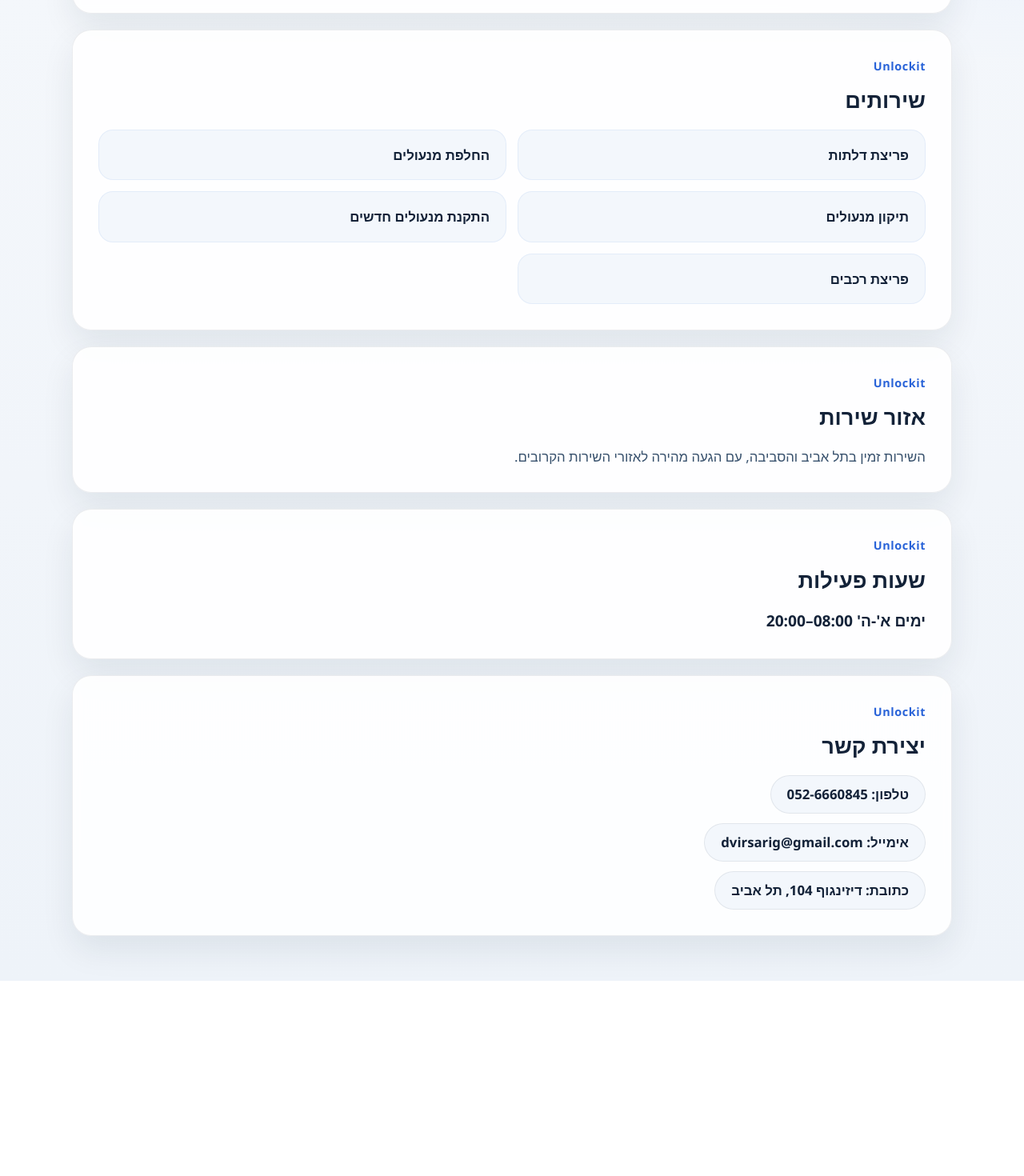
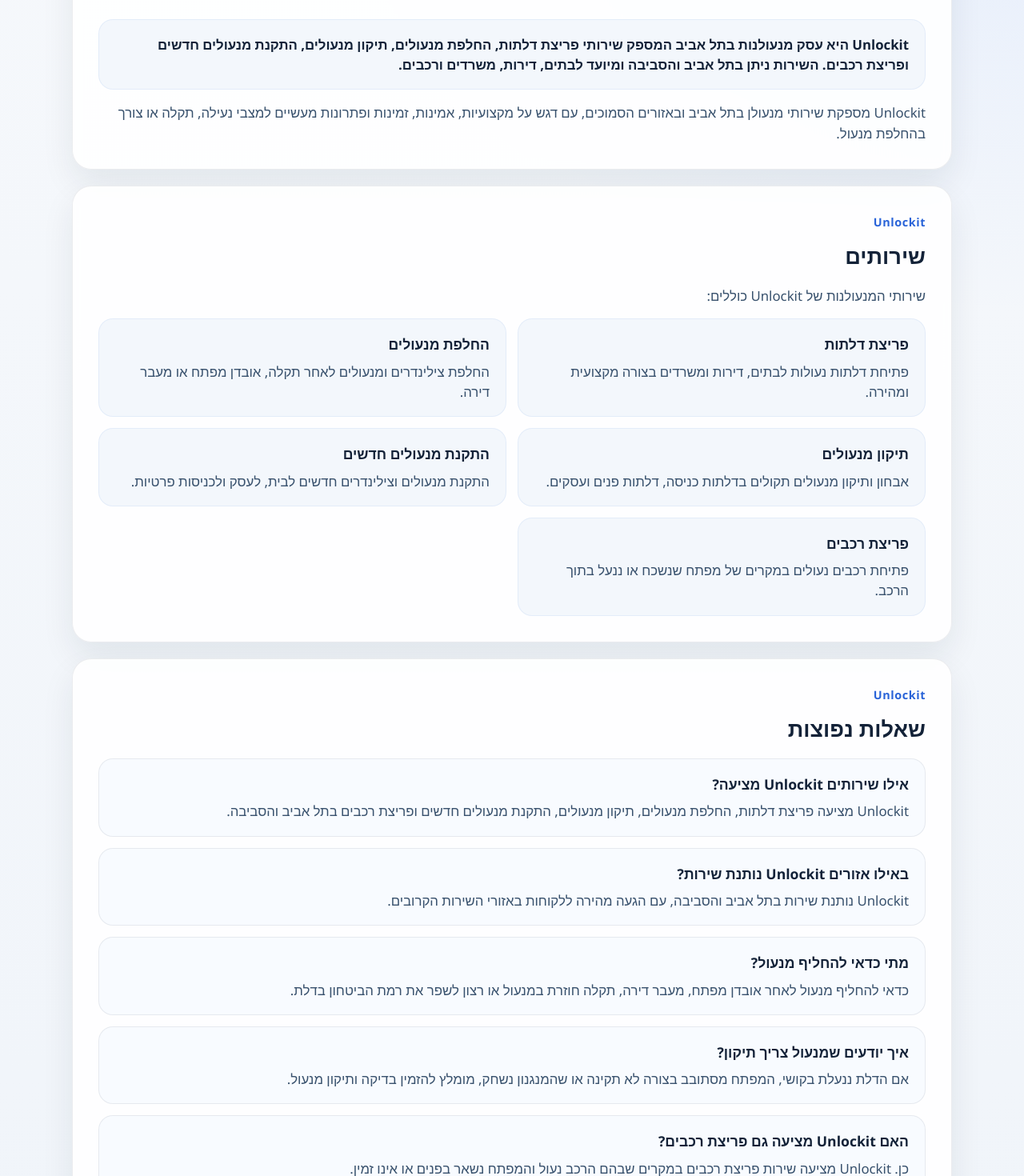
Before and after one commit to romGreen/Unlockit, a React (Vite) app: page / in a window 1280 px wide. Shown: the part 640-2110 px from the top of the page at 80% size. Before the commit the page ends 1866 px from the top, so only its background shows below. Built offline with nearby package versions, Linux system fonts and the light colour scheme.

Commit message:
Improve AI visibility content and metadata

```diff
--- a/index.html
+++ b/index.html
@@ -5,9 +5,19 @@
     <meta name="viewport" content="width=device-width, initial-scale=1.0" />
     <meta
       name="description"
-      content="Unlockit - מנעולן מקצועי ואמין בתל אביב והסביבה."
+      content="Unlockit היא עסק מנעולנות בתל אביב המספק שירותי פריצת דלתות, החלפת מנעולים, תיקון מנעולים, התקנת מנעולים חדשים ופריצת רכבים בתל אביב והסביבה."
     />
-    <title>Unlockit | מנעולן בתל אביב</title>
+    <meta
+      property="og:title"
+      content="Unlockit | מנעולן בתל אביב"
+    />
+    <meta
+      property="og:description"
+      content="Unlockit היא עסק מנעולנות בתל אביב המספק שירותי פריצת דלתות, החלפת מנעולים, תיקון מנעולים, התקנת מנעולים חדשים ופריצת רכבים."
+    />
+    <meta property="og:locale" content="he_IL" />
+    <meta property="og:type" content="website" />
+    <title>Unlockit | מנעולן בתל אביב - פריצת דלתות והחלפת מנעולים</title>
   </head>
   <body>
     <div id="root"></div>
--- a/src/App.tsx
+++ b/src/App.tsx
@@ -1,19 +1,118 @@
+import type { ReactNode } from 'react';
+
 type Service = {
   title: string;
+  description: string;
 };
 
+type FaqItem = {
+  question: string;
+  answer: string;
+};
+
+const businessDefinition =
+  'Unlockit היא עסק מנעולנות בתל אביב המספק שירותי פריצת דלתות, החלפת מנעולים, תיקון מנעולים, התקנת מנעולים חדשים ופריצת רכבים.';
+
 const services: Service[] = [
-  { title: 'פריצת דלתות' },
-  { title: 'החלפת מנעולים' },
-  { title: 'תיקון מנעולים' },
-  { title: 'התקנת מנעולים חדשים' },
-  { title: 'פריצת רכבים' },
+  {
+    title: 'פריצת דלתות',
+    description: 'פתיחת דלתות נעולות לבתים, דירות ומשרדים בצורה מקצועית ומהירה.',
+  },
+  {
+    title: 'החלפת מנעולים',
+    description: 'החלפת צילינדרים ומנעולים לאחר תקלה, אובדן מפתח או מעבר דירה.',
+  },
+  {
+    title: 'תיקון מנעולים',
+    description: 'אבחון ותיקון מנעולים תקולים בדלתות כניסה, דלתות פנים ועסקים.',
+  },
+  {
+    title: 'התקנת מנעולים חדשים',
+    description: 'התקנת מנעולים וצילינדרים חדשים לבית, לעסק ולכניסות פרטיות.',
+  },
+  {
+    title: 'פריצת רכבים',
+    description: 'פתיחת רכבים נעולים במקרים של מפתח שנשכח או ננעל בתוך הרכב.',
+  },
+];
+
+const faqItems: FaqItem[] = [
+  {
+    question: 'אילו שירותים Unlockit מציעה?',
+    answer:
+      'Unlockit מציעה פריצת דלתות, החלפת מנעולים, תיקון מנעולים, התקנת מנעולים חדשים ופריצת רכבים בתל אביב והסביבה.',
+  },
+  {
+    question: 'באילו אזורים Unlockit נותנת שירות?',
+    answer:
+      'Unlockit נותנת שירות בתל אביב והסביבה, עם הגעה מהירה ללקוחות באזורי השירות הקרובים.',
+  },
+  {
+    question: 'מתי כדאי להחליף מנעול?',
+    answer:
+      'כדאי להחליף מנעול לאחר אובדן מפתח, מעבר דירה, תקלה חוזרת במנעול או רצון לשפר את רמת הביטחון בדלת.',
+  },
+  {
+    question: 'איך יודעים שמנעול צריך תיקון?',
+    answer:
+      'אם הדלת ננעלת בקושי, המפתח מסתובב בצורה לא תקינה או שהמנגנון נשחק, מומלץ להזמין בדיקה ותיקון מנעול.',
+  },
+  {
+    question: 'האם Unlockit מציעה גם פריצת רכבים?',
+    answer:
+      'כן. Unlockit מציעה שירות פריצת רכבים במקרים שבהם הרכב נעול והמפתח נשאר בפנים או אינו זמין.',
+  },
+];
+
+const structuredData = [
+  {
+    '@context': 'https://schema.org',
+    '@type': 'LocalBusiness',
+    name: 'Unlockit',
+    description: `${businessDefinition} השירות ניתן בתל אביב והסביבה לבית, לעסק ולרכב.`,
+    telephone: '+972526660845',
+    email: 'dvirsarig@gmail.com',
+    address: {
+      '@type': 'PostalAddress',
+      streetAddress: 'דיזינגוף 104',
+      addressLocality: 'תל אביב',
+      addressCountry: 'IL',
+    },
+    areaServed: 'תל אביב והסביבה',
+    openingHoursSpecification: [
+      {
+        '@type': 'OpeningHoursSpecification',
+        dayOfWeek: [
+          'https://schema.org/Sunday',
+          'https://schema.org/Monday',
+          'https://schema.org/Tuesday',
+          'https://schema.org/Wednesday',
+          'https://schema.org/Thursday',
+        ],
+        opens: '08:00',
+        closes: '20:00',
+      },
+    ],
+    knowsAbout: services.map((service) => service.title),
+  },
+  {
+    '@context': 'https://schema.org',
+    '@type': 'FAQPage',
+    mainEntity: faqItems.map((item) => ({
+      '@type': 'Question',
+      name: item.question,
+      acceptedAnswer: {
+        '@type': 'Answer',
+        text: item.answer,
+      },
+    })),
+  },
 ];
 
 type SectionProps = {
   id: string;
   title: string;
-  children: React.ReactNode;
+  children: ReactNode;
 };
 
 function Section({ id, title, children }: SectionProps) {
@@ -30,15 +129,22 @@
 
 function App() {
   return (
+    <>
+      <script
+        type="application/ld+json"
+        dangerouslySetInnerHTML={{ __html: JSON.stringify(structuredData) }}
+      />
+
       <div className="page-shell">
         <header className="hero">
           <div className="hero-copy">
             <p className="eyebrow">Unlockit</p>
             <h1>מנעולן בתל אביב</h1>
             <p className="hero-text">
-            שירות מנעולנות מקצועי, אמין ומהיר בתל אביב והסביבה, עם יחס אישי
-            וזמינות לאורך היום.
+              שירות מנעולנות מקצועי, אמין ומהיר בתל אביב והסביבה, עם פתרונות לבית,
+              לעסק ולרכב.
             </p>
+            <p className="hero-definition">{businessDefinition}</p>
             <div className="hero-actions">
               <a className="primary-button" href="tel:0526660845">
                 התקשרו עכשיו
@@ -70,24 +176,45 @@
 
         <main>
           <Section id="about" title="אודות">
+            <p className="definition-card">
+              {businessDefinition} השירות ניתן בתל אביב והסביבה ומיועד לבתים,
+              דירות, משרדים ורכבים.
+            </p>
             <p>
               Unlockit מספקת שירותי מנעולן בתל אביב ובאזורים הסמוכים, עם דגש על
-            מקצועיות, אמינות ופתרונות מהירים לבית, לעסק ולרכב.
+              מקצועיות, אמינות, זמינות ופתרונות מעשיים למצבי נעילה, תקלה או צורך
+              בהחלפת מנעול.
             </p>
           </Section>
 
           <Section id="services" title="שירותים">
+            <p className="section-intro">שירותי המנעולנות של Unlockit כוללים:</p>
             <ul className="services-grid">
               {services.map((service) => (
                 <li key={service.title} className="service-card">
-                {service.title}
+                  <h3>{service.title}</h3>
+                  <p>{service.description}</p>
                 </li>
               ))}
             </ul>
           </Section>
 
+          <Section id="faq" title="שאלות נפוצות">
+            <div className="faq-list">
+              {faqItems.map((item) => (
+                <article key={item.question} className="faq-item">
+                  <h3>{item.question}</h3>
+                  <p>{item.answer}</p>
+                </article>
+              ))}
+            </div>
+          </Section>
+
           <Section id="area" title="אזור שירות">
-          <p>השירות זמין בתל אביב והסביבה, עם הגעה מהירה לאזורי השירות הקרובים.</p>
+            <p>
+              Unlockit מעניקה שירות מנעולן בתל אביב והסביבה, עם הגעה מהירה
+              לאזורי השירות הקרובים ולמענה ללקוחות פרטיים ועסקיים.
+            </p>
           </Section>
 
           <Section id="hours" title="שעות פעילות">
@@ -103,6 +230,7 @@
           </Section>
         </main>
       </div>
+    </>
   );
 }
 
--- a/src/styles.css
+++ b/src/styles.css
@@ -97,6 +97,17 @@
   color: #38516d;
 }
 
+.hero-definition {
+  margin-top: 18px;
+  max-width: 36rem;
+  padding: 16px 18px;
+  border-radius: 16px;
+  background: #f3f7fc;
+  border: 1px solid rgba(41, 99, 216, 0.08);
+  color: #132238;
+  font-weight: 600;
+}
+
 .hero-actions {
   display: flex;
   flex-wrap: wrap;
@@ -186,6 +197,23 @@
   font-size: 1.05rem;
 }
 
+.section-content > p + p {
+  margin-top: 16px;
+}
+
+.definition-card {
+  padding: 18px 20px;
+  border-radius: 18px;
+  background: #f3f7fc;
+  border: 1px solid rgba(41, 99, 216, 0.08);
+  color: #132238;
+  font-weight: 600;
+}
+
+.section-intro {
+  margin-bottom: 16px;
+}
+
 .services-grid {
   display: grid;
   grid-template-columns: repeat(2, minmax(0, 1fr));
@@ -198,13 +226,36 @@
   background: #f3f7fc;
   border: 1px solid rgba(41, 99, 216, 0.08);
   color: #132238;
-  font-weight: 600;
+}
+
+.service-card h3,
+.faq-item h3 {
+  margin: 0 0 8px;
+  font-size: 1.1rem;
+  color: #132238;
+}
+
+.service-card p,
+.faq-item p {
+  color: #38516d;
 }
 
 .hours-line {
   font-size: 1.2rem;
   font-weight: 700;
   color: #132238;
+}
+
+.faq-list {
+  display: grid;
+  gap: 14px;
+}
+
+.faq-item {
+  padding: 18px 20px;
+  border-radius: 18px;
+  background: #f8fbff;
+  border: 1px solid rgba(19, 34, 56, 0.08);
 }
 
 .contact-list {
```
Lines whose indentation alone changed are shown as unchanged.
